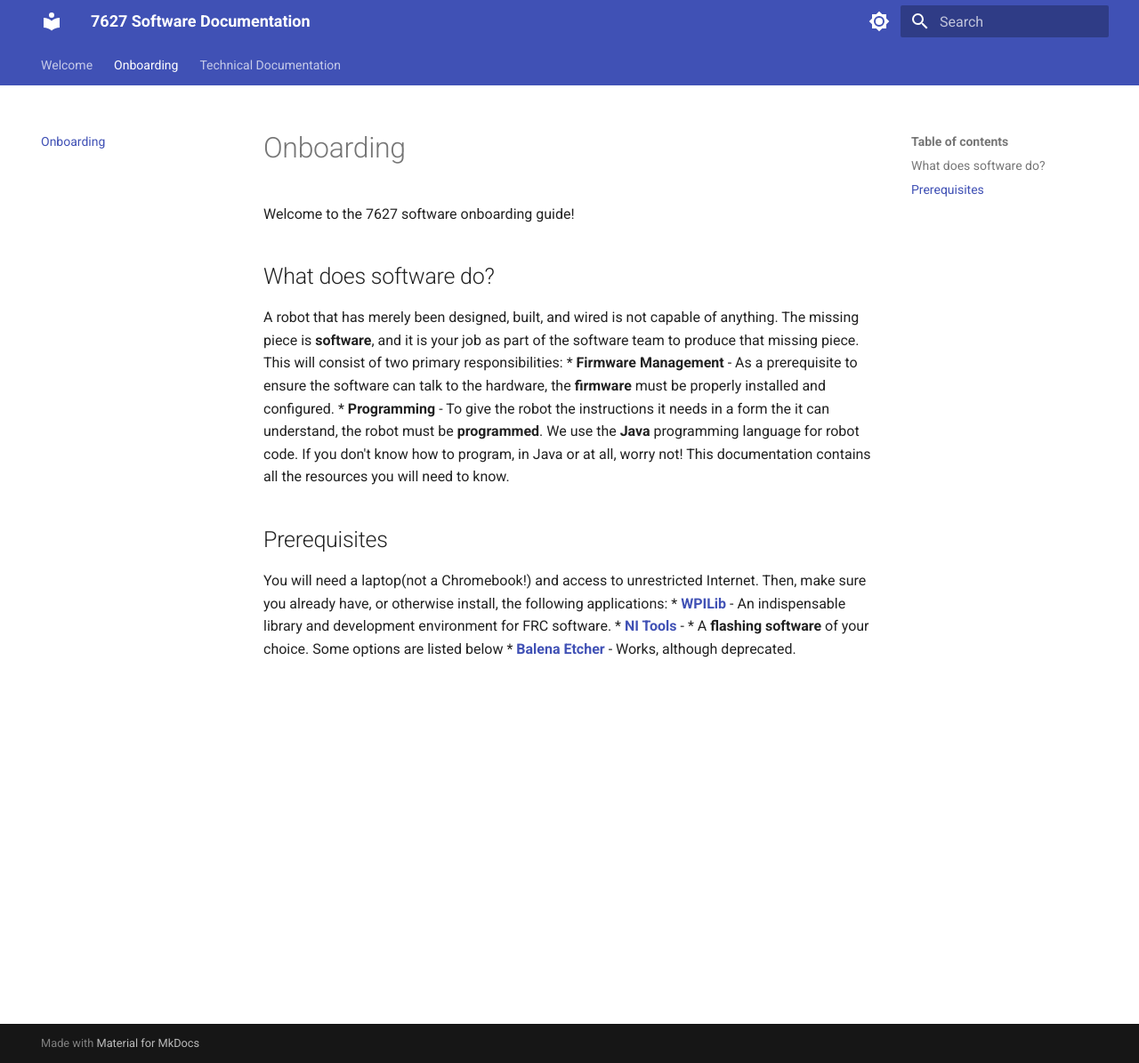
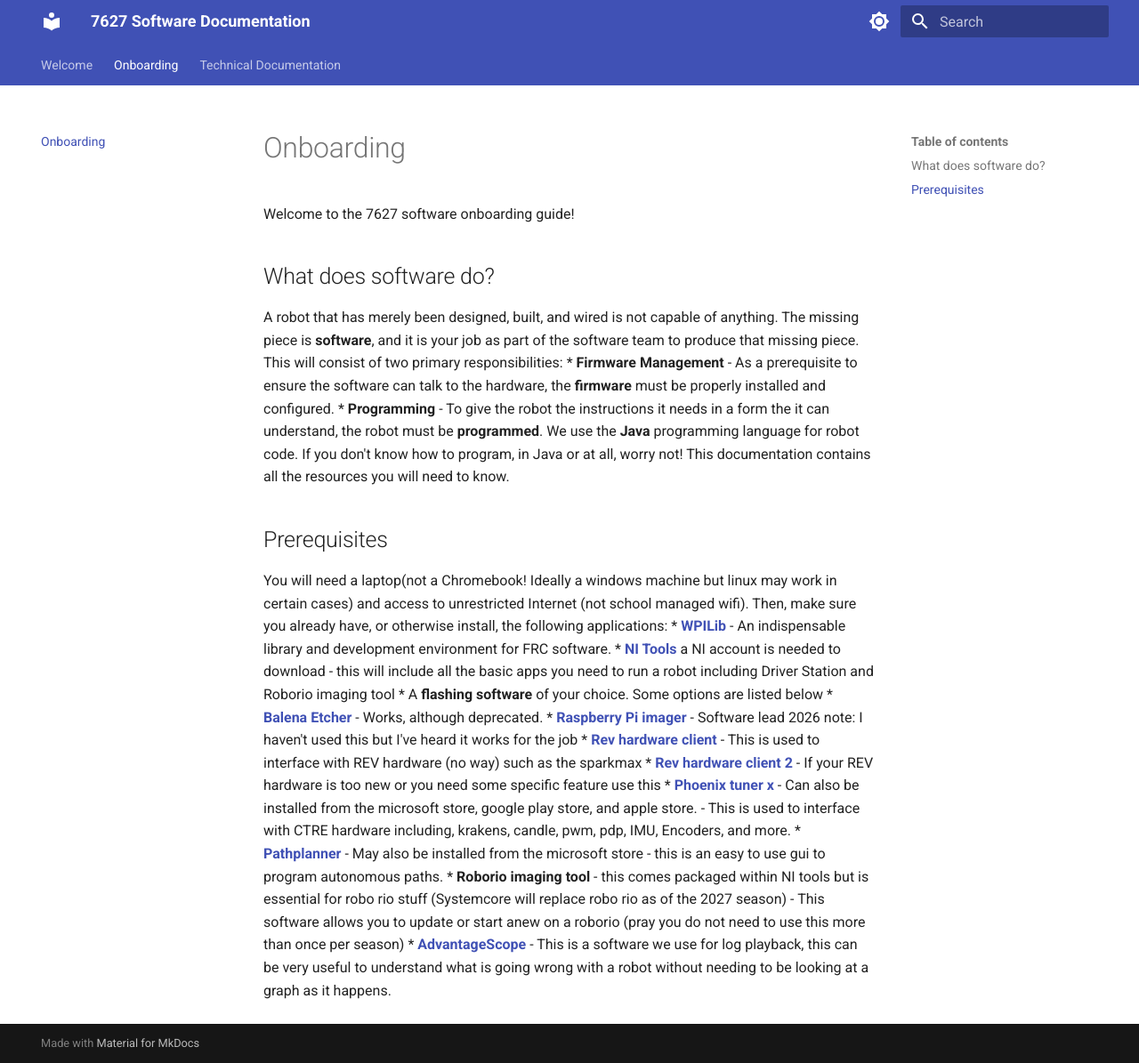
Before and after one commit to frc-7627/7627-software-docs, an MkDocs documentation site: the page built from docs/onboarding.md, in a window 1280 px wide and 1195 px high. Shown: the whole window at 89% size. Built offline with MkDocs 1.6.1 and Material for MkDocs 9.7.7, drawn with Linux system fonts in a browser that asks for light colours.

Commit message:
Added prereq programs to onboarding.md

```diff
--- a/docs/onboarding.md
+++ b/docs/onboarding.md
@@ -10,8 +10,15 @@
 
 ## Prerequisites
 
-You will need a laptop(not a Chromebook!) and access to unrestricted Internet. Then, make sure you already have, or otherwise install, the following applications:
+You will need a laptop(not a Chromebook! Ideally a windows machine but linux may work in certain cases) and access to unrestricted Internet (not school managed wifi). Then, make sure you already have, or otherwise install, the following applications:
 * [**WPILib**](https://docs.wpilib.org/en/stable/docs/zero-to-robot/step-2/wpilib-setup.html) - An indispensable library and development environment for FRC software.
-* [**NI Tools**]() -
+* [**NI Tools**](https://www.ni.com/en/support/downloads/drivers/download.frc-game-tools.html#581857) a NI account is needed to download - this will include all the basic apps you need to run a robot including Driver Station and Roborio imaging tool
 * A **flashing software** of your choice. Some options are listed below
-  * [**Balena Etcher**]() - Works, although deprecated.
+  * [**Balena Etcher**](https://etcher.balena.io/) - Works, although deprecated.
+  * [**Raspberry Pi imager**](https://www.raspberrypi.com/software/) - Software lead 2026 note: I haven't used this but I've heard it works for the job
+* [**Rev hardware client**](https://docs.revrobotics.com/rev-hardware-client) - This is used to interface with REV hardware (no way) such as the sparkmax
+* [**Rev hardware client 2**](https://docs.revrobotics.com/rev-hardware-client-2) - If your REV hardware is too new or you need some specific feature use this
+* [**Phoenix tuner x**](https://github.com/CrossTheRoadElec/Phoenix-Releases/releases) - Can also be installed from the microsoft store, google play store, and apple store. - This is used to interface with CTRE hardware including, krakens, candle, pwm, pdp, IMU, Encoders, and more.
+* [**Pathplanner**](https://github.com/mjansen4857/pathplanner/releases) - May also be installed from the microsoft store - this is an easy to use gui to program autonomous paths.
+* **Roborio imaging tool** - this comes packaged within NI tools but is essential for robo rio stuff (Systemcore will replace robo rio as of the 2027 season) - This software allows you to update or start anew on a roborio (pray you do not need to use this more than once per season)
+* [**AdvantageScope**](https://docs.advantagescope.org/overview/installation) - This is a software we use for log playback, this can be very useful to understand what is going wrong with a robot without needing to be looking at a graph as it happens.
```
